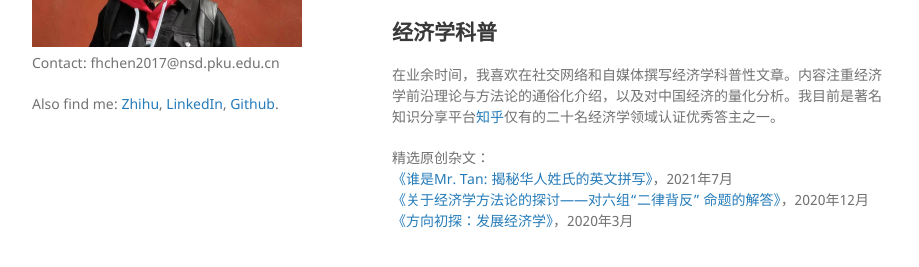
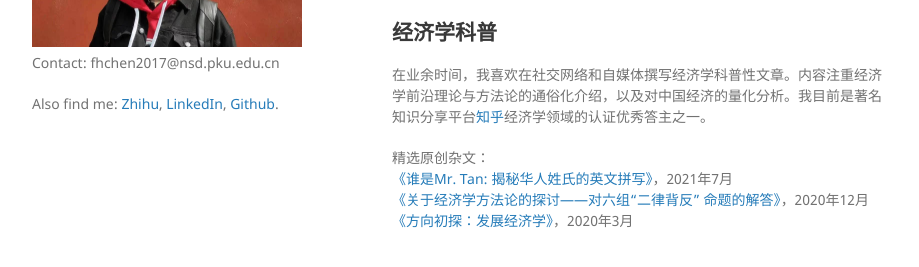
Before and after one commit to FanghaoChen/homepage, a Jekyll site: the page built from chinesepage.md, in a window 1280 px wide. Shown: the part 389-656 px from the top of the page, without its empty margins (178-1097 px from the left). Built offline with Jekyll 4.4.1, drawn with Linux system fonts in a browser that asks for light colours; our own code applies the rules of GitHub Pages for plain Markdown files.

Commit message:
Update chinesepage.md

```diff
--- a/chinesepage.md
+++ b/chinesepage.md
@@ -10,7 +10,7 @@
 
 ## 经济学科普
 
-在业余时间，我喜欢在社交网络和自媒体撰写经济学科普性文章。内容注重经济学前沿理论与方法论的通俗化介绍，以及对中国经济的量化分析。我目前是著名知识分享平台[知乎](https://www.zhihu.com/people/hongo-chin)仅有的二十名经济学领域认证优秀答主之一。
+在业余时间，我喜欢在社交网络和自媒体撰写经济学科普性文章。内容注重经济学前沿理论与方法论的通俗化介绍，以及对中国经济的量化分析。我目前是著名知识分享平台[知乎](https://www.zhihu.com/people/hongo-chin)经济学领域的认证优秀答主之一。
 
 精选原创杂文：<br/>
 [《谁是Mr. Tan: 揭秘华人姓氏的英文拼写》](./assets/MrTan.pdf)，2021年7月 <br/>
```
